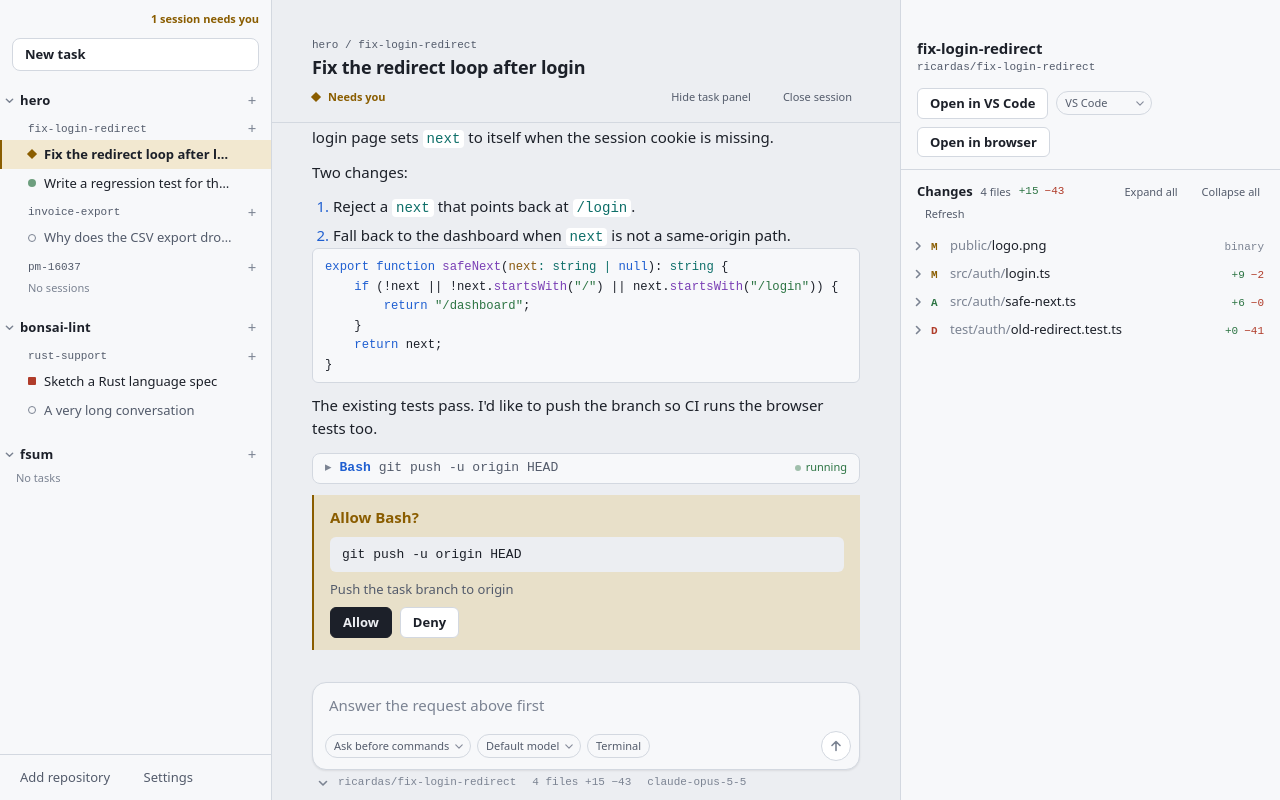
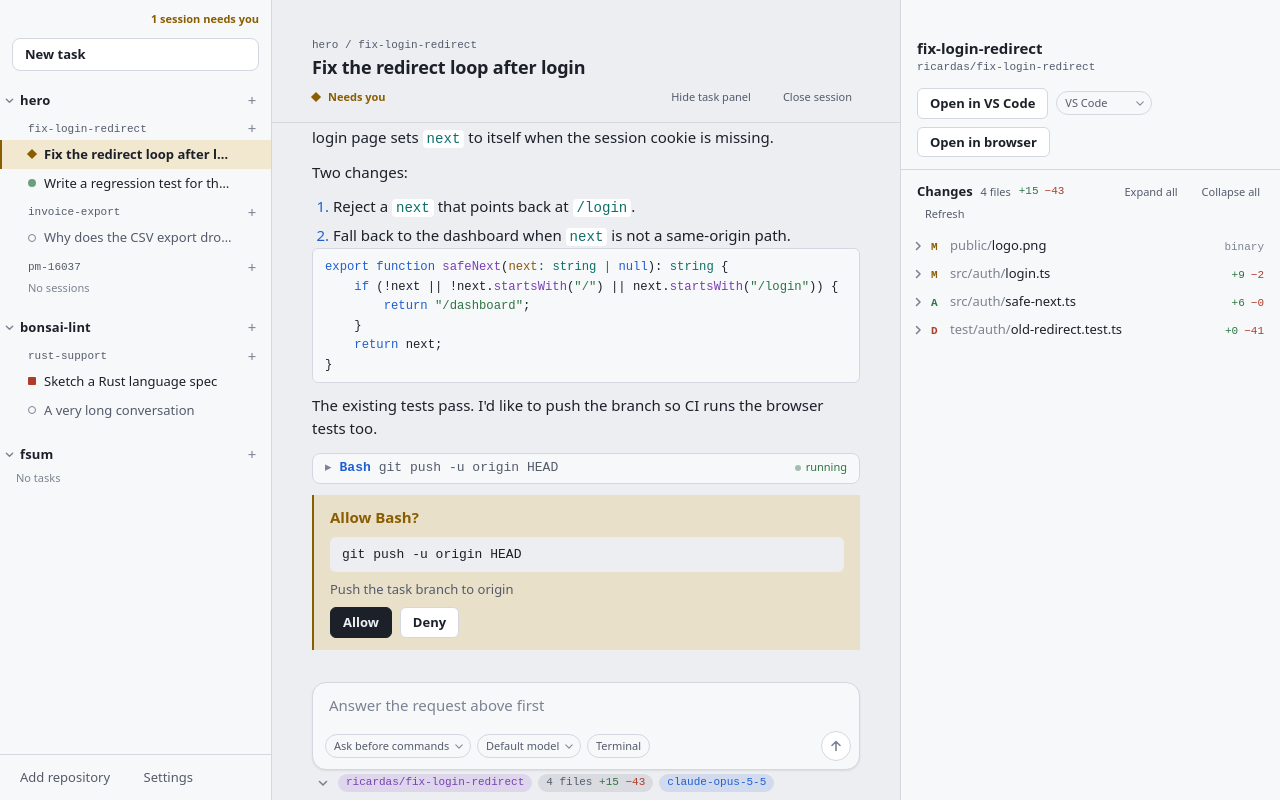
Before and after one commit to ryckakas/swarmed, a React (Vite) app in the folder ui/: page / in a window 1280 px wide. Both pictures are taken after a click on the button "Fix the redirect loop after login". Built offline with nearby package versions, Linux system fonts and the light colour scheme; a web font is replaced by a local one.

Commit message:
feat: show the status line's values as coloured badges
The status line was one row of grey text. Each value is now a badge in a colour of its own, with lines added and removed in the colours the changes panel uses. A script's output is split at its bars into badges the same way.

```diff
--- a/ui/src/components/StatusLine.tsx
+++ b/ui/src/components/StatusLine.tsx
@@ -69,8 +69,16 @@ function BuiltIn({ project, task, session, events }: Props) {
     return (
         <p className="status-text">
             {parts.map((part) => (
-                <span key={part.item} className="status-part" title={STATUS_ITEM_LABELS[part.item]}>
-                    {part.text}
+                <span
+                    key={part.item}
+                    className={`status-part status-${part.item}`}
+                    title={STATUS_ITEM_LABELS[part.item]}
+                >
+                    {part.runs.map(([text, tone]) => (
+                        <span key={`${tone}-${text}`} className={`status-run-${tone}`}>
+                            {text}
+                        </span>
+                    ))}
                 </span>
             ))}
         </p>
@@ -94,7 +102,22 @@ function Scripted({ task, session }: Props) {
             current = false;
         };
     }, [session.id, tick, command]);
+    if (shown.failed) {
+        return <p className="status-text status-failed">{shown.text}</p>;
+    }
+    // A script that separates its values with bars gets a badge for each, like the built-in line.
+    const values = shown.text
+        .split("|")
+        .map((value) => value.trim())
+        .filter((value) => value !== "");
     return (
-        <p className={shown.failed ? "status-text status-failed" : "status-text"}>{shown.text}</p>
+        <p className="status-text">
+            {values.map((value, index) => (
+                // biome-ignore lint/suspicious/noArrayIndexKey: the values of one line never reorder
+                <span key={index} className={`status-part status-nth-${index % 5}`}>
+                    {value}
+                </span>
+            ))}
+        </p>
     );
 }
--- a/ui/src/statusline.ts
+++ b/ui/src/statusline.ts
@@ -22,9 +22,15 @@ export interface StatusSource {
     changes: FileChange[] | null;
 }
 
+/** How a run of text in the status line is coloured: by what it says, not by its piece. */
+export type StatusTone = "plain" | "added" | "removed";
+
 export interface StatusPart {
     item: StatusItem;
+    /** The piece as one string. */
     text: string;
+    /** The same text in runs, where parts of it have a colour of their own. */
+    runs: [text: string, tone: StatusTone][];
 }
 
 /** The model the agent last said it runs on, else the one the session was set to. */
@@ -40,30 +46,40 @@ function cost({ events }: StatusSource): string | null {
     return amount === null ? null : `$${amount.toFixed(2)}`;
 }
 
-function changes({ changes }: StatusSource): string | null {
+/** The task's changes in runs: the file count, then what was added and what was removed. */
+function changeRuns({ changes }: StatusSource): StatusPart["runs"] | null {
     if (changes === null) {
         return null;
     }
     const sum = (pick: (change: FileChange) => number | null) =>
         changes.reduce((total, change) => total + (pick(change) ?? 0), 0);
     const files = changes.length === 1 ? "1 file" : `${changes.length} files`;
-    return `${files} +${sum((c) => c.added)} −${sum((c) => c.removed)}`;
+    return [
+        [`${files} `, "plain"],
+        [`+${sum((c) => c.added)}`, "added"],
+        [" ", "plain"],
+        [`−${sum((c) => c.removed)}`, "removed"],
+    ];
 }
 
-const TEXT: Record<StatusItem, (source: StatusSource) => string | null> = {
-    branch: ({ task }) => task.branch,
-    changes,
-    model,
-    cost,
-    agent: ({ session }) => session.agent,
-    worktree: ({ task }) => task.worktree_path,
+const plain = (text: string | null): StatusPart["runs"] | null =>
+    text === null || text === "" ? null : [[text, "plain"]];
+
+const RUNS: Record<StatusItem, (source: StatusSource) => StatusPart["runs"] | null> = {
+    branch: ({ task }) => plain(task.branch),
+    changes: changeRuns,
+    model: (source) => plain(model(source)),
+    cost: (source) => plain(cost(source)),
+    agent: ({ session }) => plain(session.agent),
+    worktree: ({ task }) => plain(task.worktree_path),
 };
 
 /** The chosen pieces that have something to show, in the order chosen. */
 export function statusParts(items: StatusItem[], source: StatusSource): StatusPart[] {
     return items.flatMap((item) => {
-        const text = TEXT[item]?.(source) ?? null;
-        return text === null || text === "" ? [] : [{ item, text }];
+        const runs = RUNS[item]?.(source) ?? null;
+        const text = runs?.map(([run]) => run).join("") ?? "";
+        return runs === null ? [] : [{ item, text, runs }];
     });
 }
 
--- a/ui/src/styles/app.css
+++ b/ui/src/styles/app.css
@@ -1431,7 +1431,7 @@ code {
 .status-text {
     min-width: 0;
     display: flex;
-    gap: var(--space-4);
+    gap: 6px;
     overflow: hidden;
     white-space: nowrap;
     text-overflow: ellipsis;
@@ -1439,8 +1439,50 @@ code {
 }
 
 .status-part {
+    padding: 1px var(--space-2);
+    border-radius: 999px;
+    /* A wash of the badge's own colour, whichever that is. */
+    background: color-mix(in srgb, currentcolor 13%, transparent);
     overflow: hidden;
     text-overflow: ellipsis;
+}
+
+/* Each value is a badge in its own colour, so the eye finds it without reading the line. */
+.status-branch,
+.status-nth-0 {
+    color: var(--lilac);
+}
+
+.status-changes,
+.status-nth-1 {
+    color: var(--muted);
+}
+
+.status-model,
+.status-nth-2 {
+    color: var(--sky);
+}
+
+.status-cost,
+.status-nth-3 {
+    color: var(--sand);
+}
+
+.status-agent,
+.status-nth-4 {
+    color: var(--teal);
+}
+
+.status-worktree {
+    color: var(--muted);
+}
+
+.status-run-added {
+    color: var(--moss);
+}
+
+.status-run-removed {
+    color: var(--clay);
 }
 
 .status-failed {
```
Also changed, not shown: 1 other file (tests, documents, lock files or other folders).
